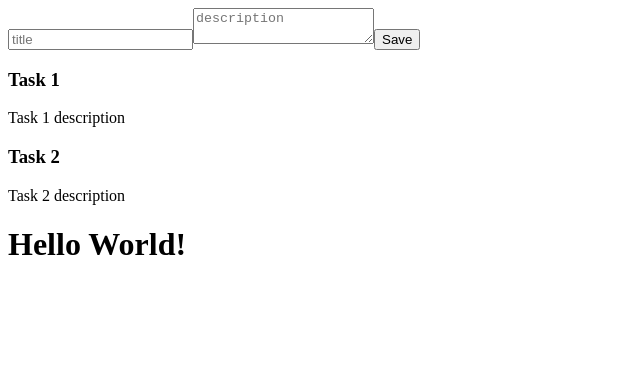
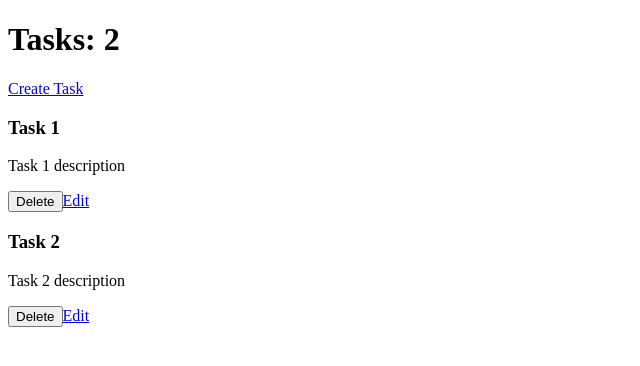
Before and after one commit to AlexDeLara/task-list, a React (Create React App) app: page / in a window 1280 px wide. Shown: the top 366 px of the page, without its empty margins (0-640 px from the left). Built offline with nearby package versions, Linux system fonts and the light colour scheme.

Commit message:
Completed client side CRUD logic

```diff
--- a/package.json
+++ b/package.json
@@ -10,7 +10,9 @@
     "react": "^18.2.0",
     "react-dom": "^18.2.0",
     "react-redux": "^8.0.4",
+    "react-router-dom": "^6.4.2",
     "react-scripts": "5.0.1",
+    "uuid": "^9.0.0",
     "web-vitals": "^2.1.4"
   },
   "scripts": {
--- a/src/App.jsx
+++ b/src/App.jsx
@@ -1,17 +1,16 @@
-import { useDispatch, useSelector } from "react-redux";
 import TaskForm from "./components/TaskForm";
 import TasksList from "./components/TasksList";
+import { BrowserRouter, Routes, Route } from "react-router-dom";
 
 function App() {
-  const tasksState = useSelector((state) => state.tasks);
-  console.log(tasksState);
-
   return (
-    <>
-      <TaskForm />
-      <TasksList />
-      <h1>Hello World!</h1>
-    </>
+    <BrowserRouter>
+      <Routes>
+        <Route path="/" element={<TasksList />}></Route>
+        <Route path="/create-task" element={<TaskForm />}></Route>
+        <Route path="/edit-task/:id" element={<TaskForm />}></Route>
+      </Routes>
+    </BrowserRouter>
   );
 }
 
--- a/src/components/TaskForm.jsx
+++ b/src/components/TaskForm.jsx
@@ -1,7 +1,16 @@
 import React from "react";
-import { useState } from "react";
+import { useState, useEffect } from "react";
+import { useDispatch, useSelector } from "react-redux";
+import { addTask, editTask } from "../features/tasks/tasksSlice";
+import { v4 as uuid } from "uuid";
+import { useNavigate, useParams } from "react-router-dom";
 
 function TaskForm() {
+  const dispatch = useDispatch();
+  const navigate = useNavigate();
+  const params = useParams();
+  const tasks = useSelector((state) => state.tasks);
+
   const [task, setTask] = useState({
     title: "",
     description: "",
@@ -16,8 +25,21 @@
 
   const handleSubmit = (e) => {
     e.preventDefault();
-    console.log(task);
+    if (params.id) {
+      console.log(params.id);
+      dispatch(editTask(task));
+    } else {
+      dispatch(addTask({ ...task, id: uuid() }));
+    }
+    navigate("/");
   };
+
+  useEffect(() => {
+    if (params.id) {
+      const foundTask = tasks.find((auxTask) => auxTask.id === params.id);
+      setTask({...foundTask});
+    }
+  }, []);
 
   return (
     <form onSubmit={handleSubmit}>
@@ -26,11 +48,13 @@
         type="text"
         placeholder="title"
         onChange={handleChange}
+        value={task.title}
       ></input>
       <textarea
         name="description"
         placeholder="description"
         onChange={handleChange}
+        value={task.description}
       ></textarea>
       <button>Save</button>
     </form>
--- a/src/components/TasksList.jsx
+++ b/src/components/TasksList.jsx
@@ -1,14 +1,27 @@
-import { useSelector } from "react-redux";
+import { useSelector, useDispatch } from "react-redux";
+import { deleteTask } from "../features/tasks/tasksSlice";
+import { Link } from "react-router-dom";
 
 function TasksList() {
   const tasksState = useSelector((state) => state.tasks);
+  const dispatch = useDispatch();
+
+  const handleDelete = (id) => {
+    dispatch(deleteTask(id));
+  };
 
   return (
     <div>
+      <header>
+        <h1>Tasks: {tasksState.length}</h1>
+        <Link to="/create-task">Create Task</Link>
+      </header>
       {tasksState.map((task) => (
         <div key={task.id}>
           <h3>{task.title}</h3>
           <p>{task.description}</p>
+          <button onClick={() => handleDelete(task.id)}>Delete</button>
+          <Link to={`/edit-task/${task.id}`}>Edit</Link>
         </div>
       ))}
     </div>
--- a/src/features/tasks/tasksSlice.js
+++ b/src/features/tasks/tasksSlice.js
@@ -2,13 +2,13 @@
 
 const initialState = [
   {
-    id: 1,
+    id: '1',
     title: "Task 1",
     description: "Task 1 description",
     completed: false,
   },
   {
-    id: 2,
+    id: '2',
     title: "Task 2",
     description: "Task 2 description",
     completed: false,
@@ -18,7 +18,24 @@
 export const tasksSlice = createSlice({
   name: "tasks",
   initialState: initialState,
-  reducers: {},
+  reducers: {
+    addTask: (state, action) => {
+      state.push(action.payload);
+    },
+    deleteTask: (state, action) => {
+      const taskIndex = state.find((task) => task.id === action.payload);
+      if (taskIndex) state.splice(state.indexOf(taskIndex), 1);
+    },
+    editTask: (state, action) => {
+      const { id, title, description } = action.payload;
+      const task = state.find((statteTask) => statteTask.id === id);
+      if (task) {
+        task.title = title;
+        task.description = description;
+      }
+    },
+  },
 });
 
+export const { addTask, deleteTask, editTask } = tasksSlice.actions;
 export default tasksSlice.reducer;
```
Also changed, not shown: src/app/store.js (line endings or trailing spaces), 1 other file (tests, documents, lock files or other folders).
